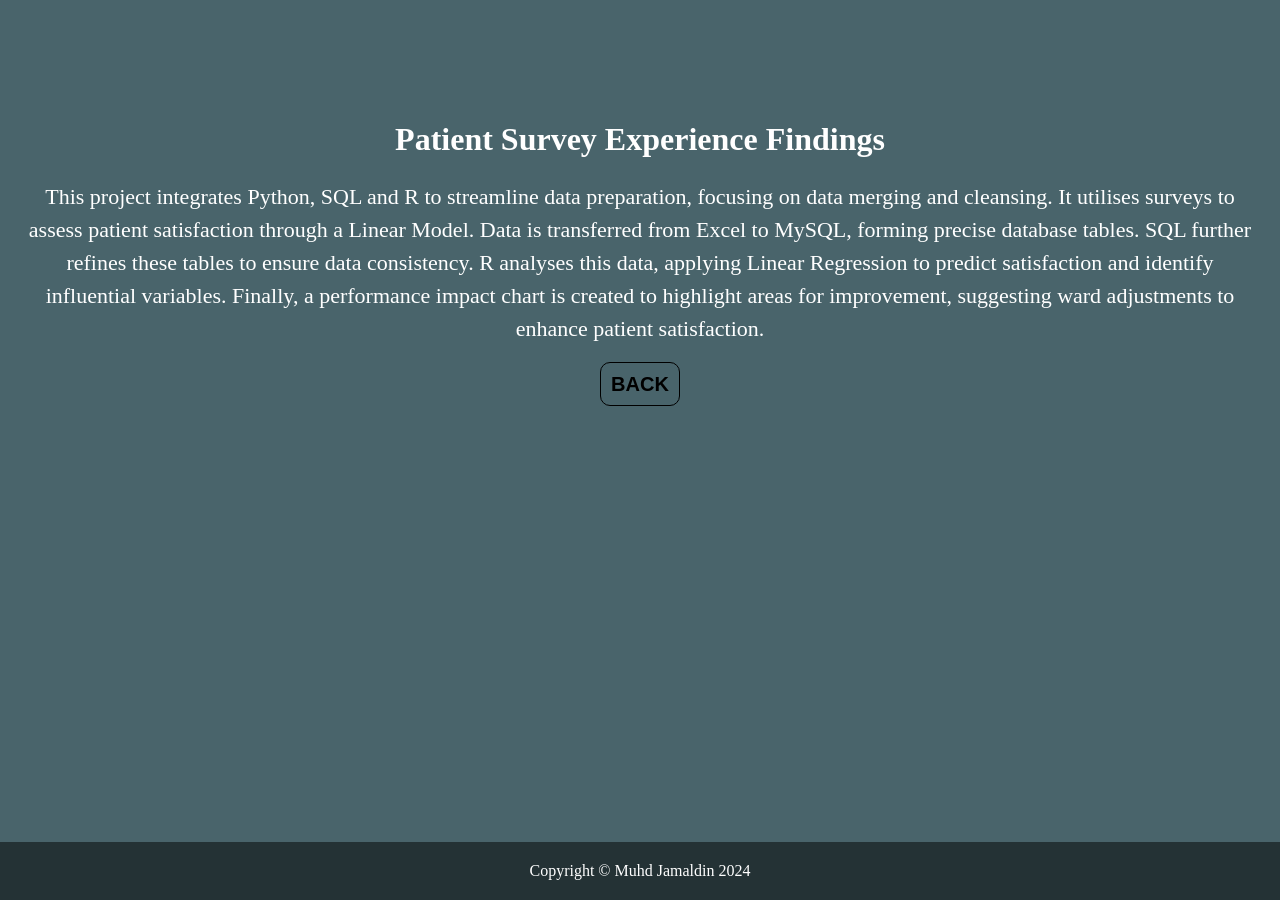
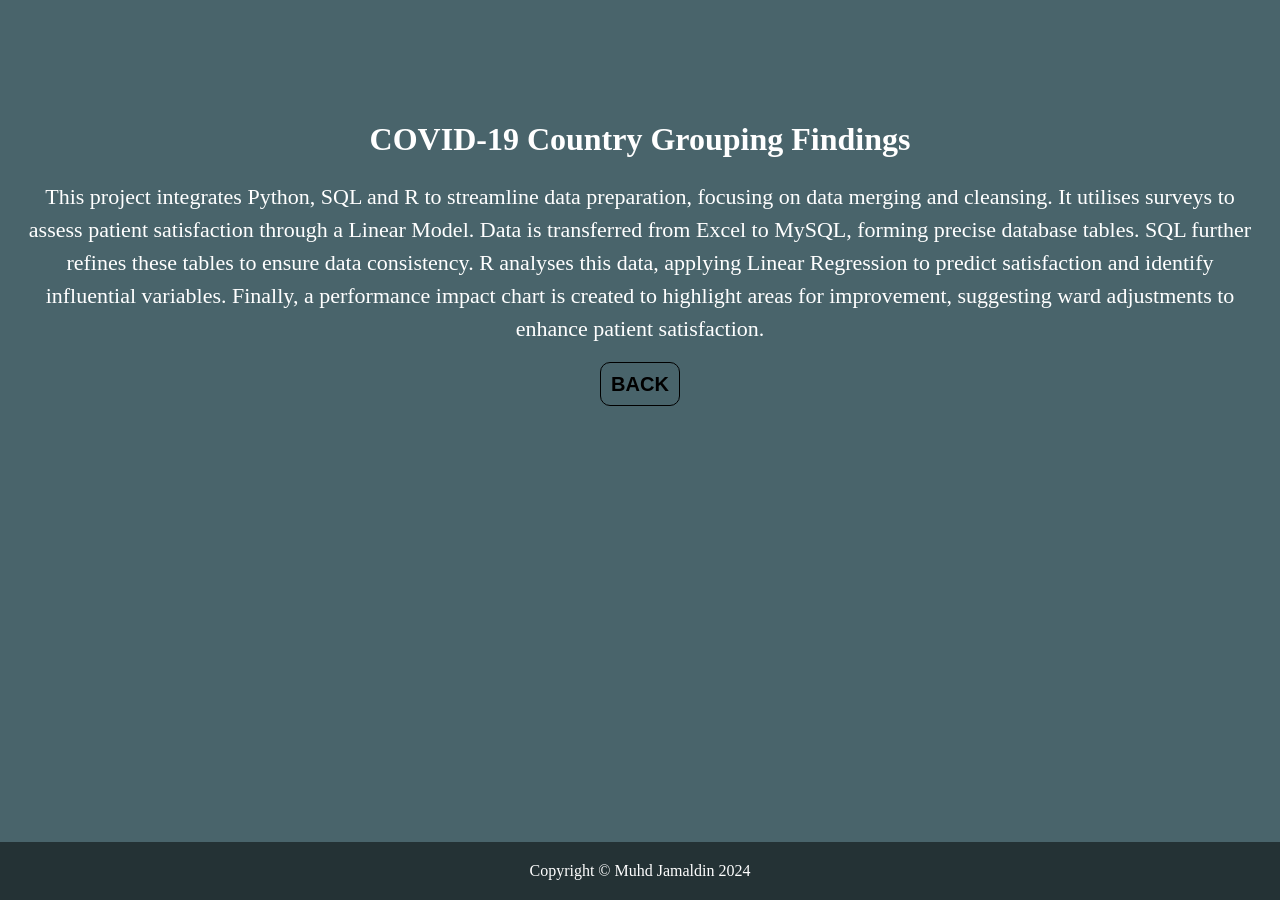
Before and after one commit to Md-Khid/Md-Khid, a Jekyll site: the page 1.html, which Jekyll copies as it is, in a window 1280 px wide. Built offline with Jekyll 4.4.1, drawn with Linux system fonts in a browser that asks for light colours.

Commit message:
Update 1.html

```diff
--- a/1.html
+++ b/1.html
@@ -3,7 +3,7 @@
 <head>
     <meta charset="UTF-8">
     <meta name="viewport" content="width=device-width, initial-scale=1.0">
-    <title>Patient Survey Experience</title>
+    <title>COVID-19 Country Grouping</title>
     <!-- Include any necessary stylesheets or scripts -->
     <style>
         body {
@@ -60,7 +60,7 @@
         <div class="container">
             <div class="row">
                 <div class="col-md-8 col-md-offset-2">
-                    <h1 class="brand-heading">Patient Survey Experience Findings</h1>
+                    <h1 class="brand-heading">COVID-19 Country Grouping Findings</h1>
                 </div>
             </div>
         </div>
```
